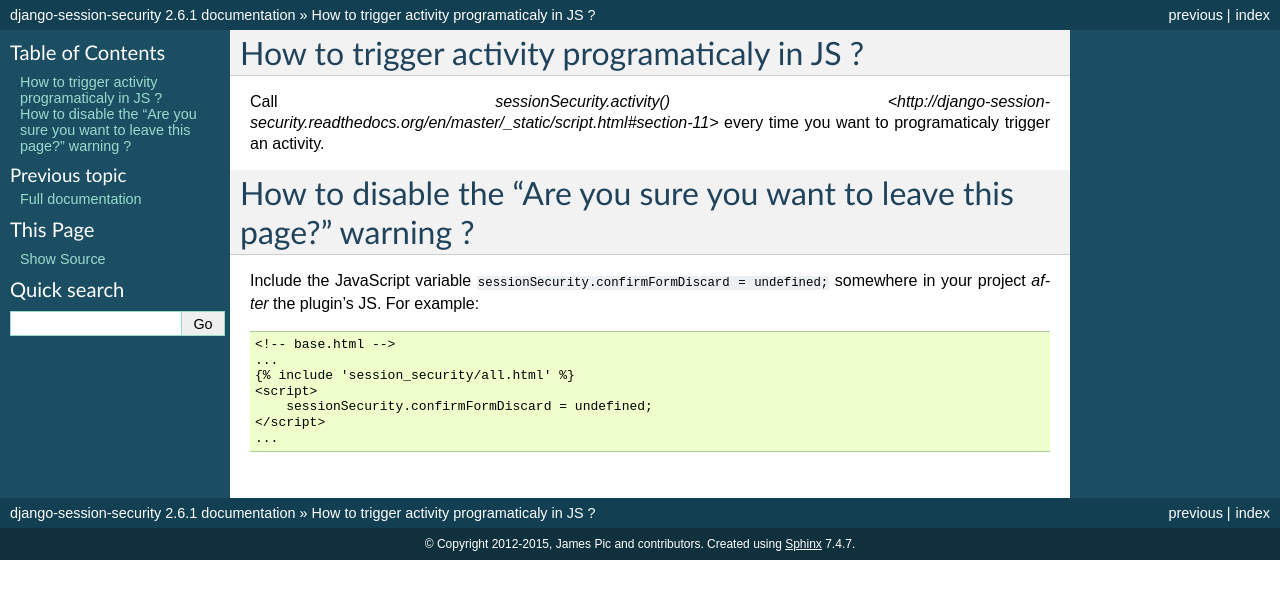
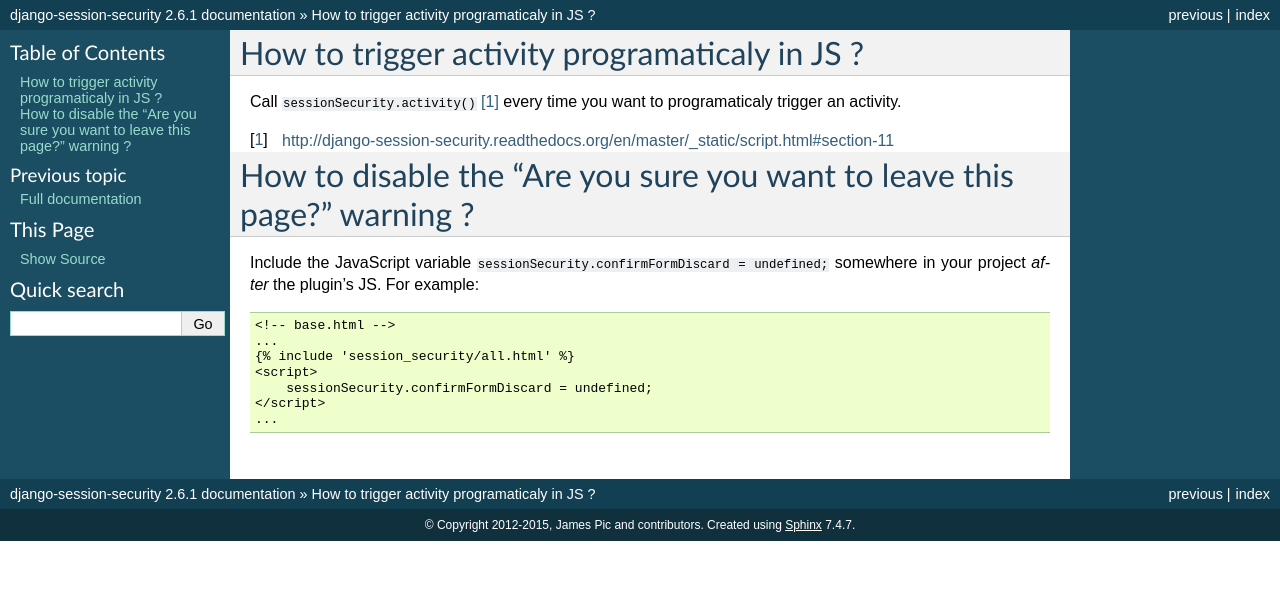
Before and after one commit to yourlabs/django-session-security, a Sphinx documentation site: the page built from docs/source/faq.rst, in a window 1280 px wide. Shown: the top 599 px of the page. Built offline with Sphinx 7.4.7, drawn with Linux system fonts in a browser that asks for light colours; part of the change alters nothing that is shown.

```diff
--- a/docs/source/faq.rst
+++ b/docs/source/faq.rst
@@ -1,10 +1,9 @@
 How to trigger activity programaticaly in JS ?
 ----------------------------------------------
 
-Call `sessionSecurity.activity()
-<http://django-session-security.readthedocs.org/en/master/_static/script.html#section-11>`
-every time you want to programaticaly trigger an activity.
+Call ``sessionSecurity.activity()`` [#script]_ every time you want to programaticaly trigger an activity.
 
+.. [#script] http://django-session-security.readthedocs.org/en/master/_static/script.html#section-11
 
 How to disable the "Are you sure you want to leave this page?" warning ?
 ------------------------------------------------------------------------
```
